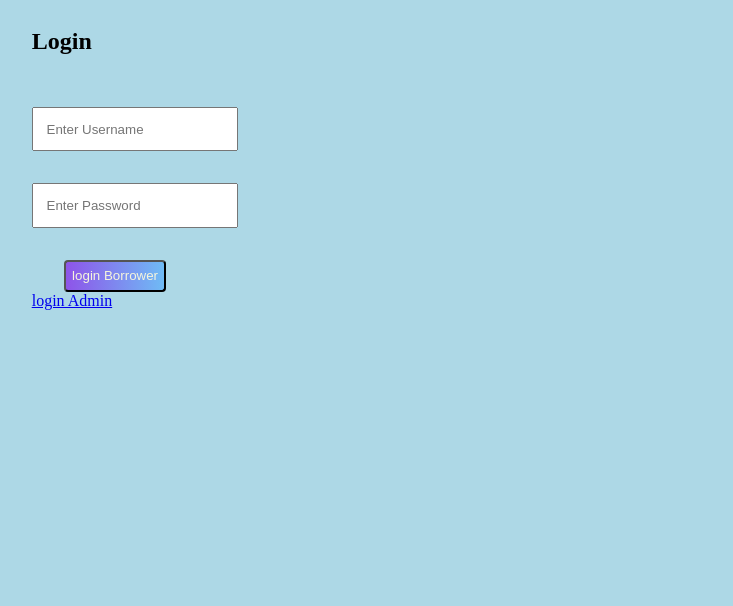
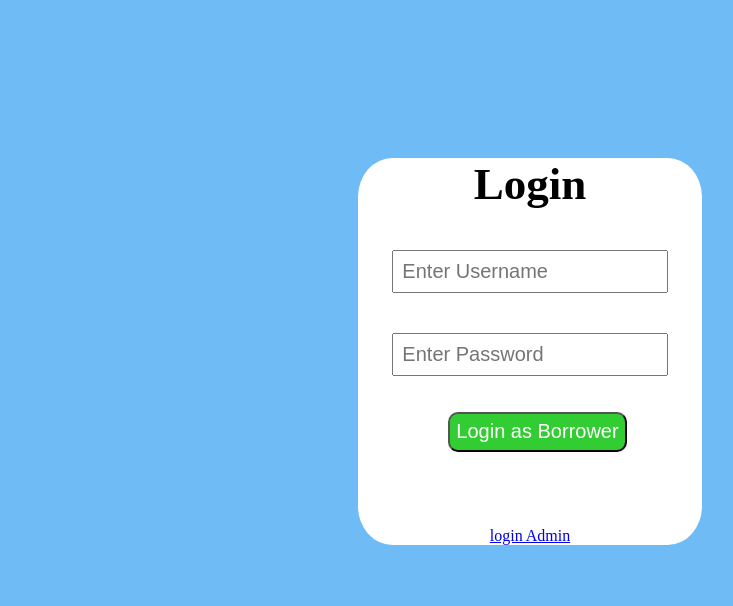
Before and after one commit to sariszoom/storagePJ, a website: page views/Login.html in a window 1280 px wide. Shown: the whole page, without its empty margins (505-1238 px from the left). Drawn offline with Linux system fonts and the light colour scheme; files that its build step writes are made by us from their sources.

Commit message:
login first css

```diff
--- a/views/Login.html
+++ b/views/Login.html
@@ -1,10 +1,44 @@
-<html>
+<!DOCTYPE html>
+<html lang="en">
 <head>
+    <meta charset="UTF-8">
+    <meta http-equiv="X-UA-COmpatible" content="IE=edge">
+    <meta name="viewport" content="width=device-width", initial-scale="1.0">
     <link rel="stylesheet" href="views/app.css">
+    <title>Login</title>
 </head>
 <body>
     <form action="/user" method="post">
-        <h2>Login</h2>
+        <div class="wrapLogin">
+            <div class="containerLogin">
+                <div class="textLogin">
+                    <h2>Login</h2>
+                </div>
+
+                <div class="inputLogin">
+                    <input type="text" name="username" id="username" placeholder="Enter Username">
+
+                </div>
+                <div class="inputLogin">
+                    <input type="password" name="password" id="password" placeholder="Enter Password">
+                </div>
+
+                <div class="submitLogin">
+                    <input type="submit" id="BLogin" value="Login as Borrower">
+                </div>
+
+                <div class="swapLogin">
+                    <a href="/admin">login Admin</a>
+                </div>
+            </div>
+
+        </div>
+
+
+
+
+
+        <!-- <h2>Login</h2>
         <div class="input-field">
             <input type="text" name="username" id="username" placeholder="Enter Username">
 
@@ -17,7 +51,7 @@
             <input type="submit" id="BLogin" value="login Borrower">
 
         </div>
-       <a href="/admin">login Admin</a>
+       <a href="/admin">login Admin</a> -->
     </form>
 
 </body>
--- a/views/app.css
+++ b/views/app.css
@@ -1,41 +1,104 @@
+*{
+    box-sizing: border-box;
+}
 body {
     display: flex;
     justify-content: center;
-    background-color: lightblue;
+    background-color: #6fbbf5;
 }
 
 form {
     display: flex;
     flex-direction: column;
-}
-.input-field {
-    position: relative;
-    margin-top: 2rem;
-}
-.input-field input {
-    padding: 0.8rem;
+    justify-content: center;
 }
 
-form .input-field:first-child {
-    margin-bottom: 1.5rem;
+.containerLogin {
+    position: relative;
+    margin: 150px 10px 50px 800px;
+    border-radius: 10%;
+    background-color: white;
+
 }
-.ALogin {
+
+.textLogin {
+    text-align: center;
+    font-size: 30px;
+}
+
+.inputLogin {
+
+    margin-top: 2.5rem;
+    text-align: center;
+
+
+}
+
+.inputLogin input {
+
+    width: 80%;
+    padding: 0.5rem;
+    font-size: 20px;
+}
+
+.submitLogin {
     position: relative;
-    margin-left: 2rem;
+    margin: 20px 75px 75px 90px;
 }
 
 form input[type="submit"] {
-    background: linear-gradient(to left, #6fbbf5, #8e54e9);
-    color: beige;
-    border-radius: 4px;
-    margin-top: 2rem;
+    background-color: limegreen;
+    color: white;
+    border-radius: 10px;
+    margin-top: 1rem;
     padding: 0.4rem;
+    font-size: 20px;
 }
 
-/* form input[type="submit1" ] {
-    background: linear-gradient(to left, #6fbbf5, #8e54e9);
-    color: beige;
-    border-radius: 4px;
-    margin-top: 4rem;
+.swapLogin {
+    /* margin-left: 175px; */
+    text-align: center;
+    margin-top: 20%;
+
+
+}
+
+
+
+
+
+
+
+
+
+
+
+
+/* .input-field {
+    position: relative;
+    flex-direction: row;
+    margin-top: 1rem;
+    font-size: 20px;
+}
+.input-field input {
+    padding: 0.5rem;
+    font-size: 20px;
+}
+
+.Login {
+    position: relative;
+    margin: 20px 75px 75px 90px;
+}
+
+form input[type="submit"] {
+    background-color: limegreen;
+    color: white;
+    border-radius: 10px;
+    margin-top: 1rem;
     padding: 0.4rem;
+    font-size: 30px;
+}
+
+.swapPage {
+    margin-left: 175px;
 } */
```
